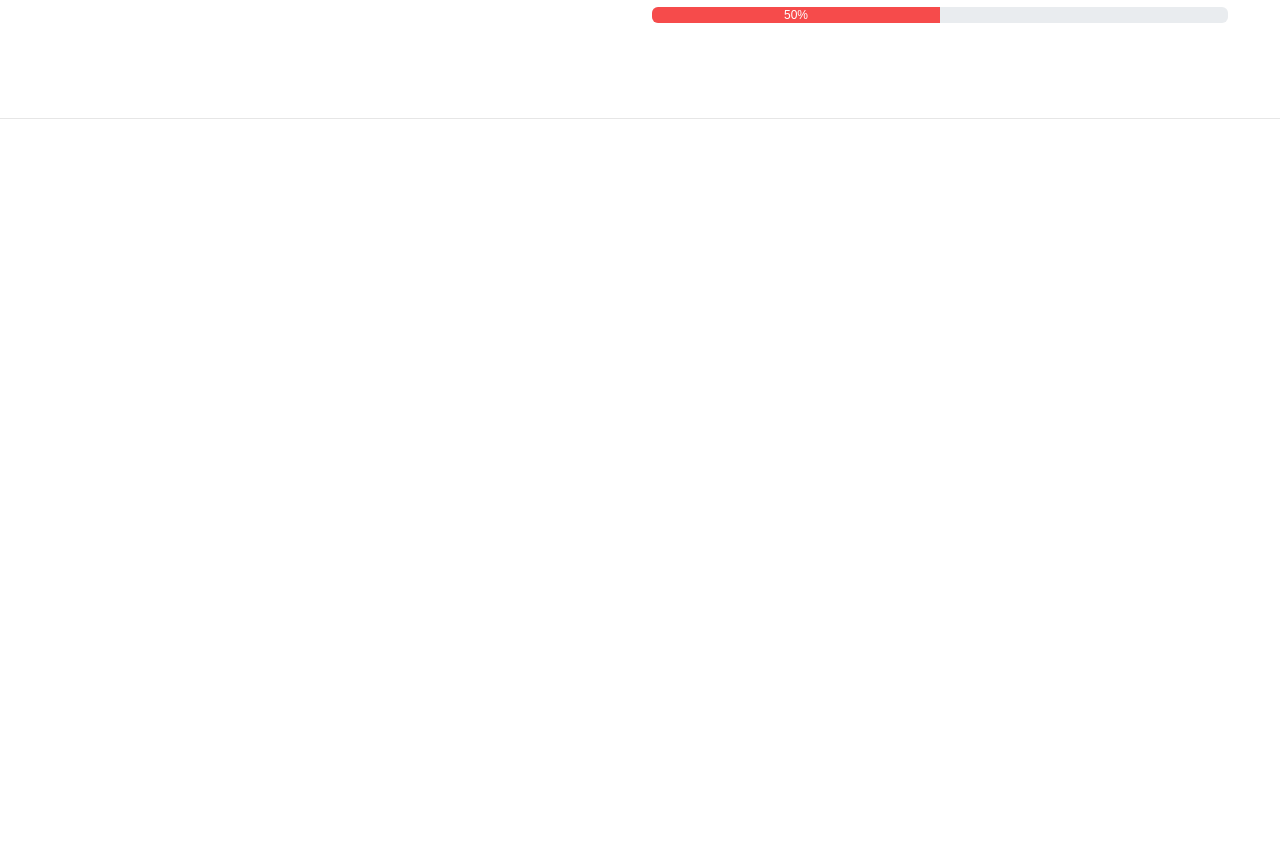
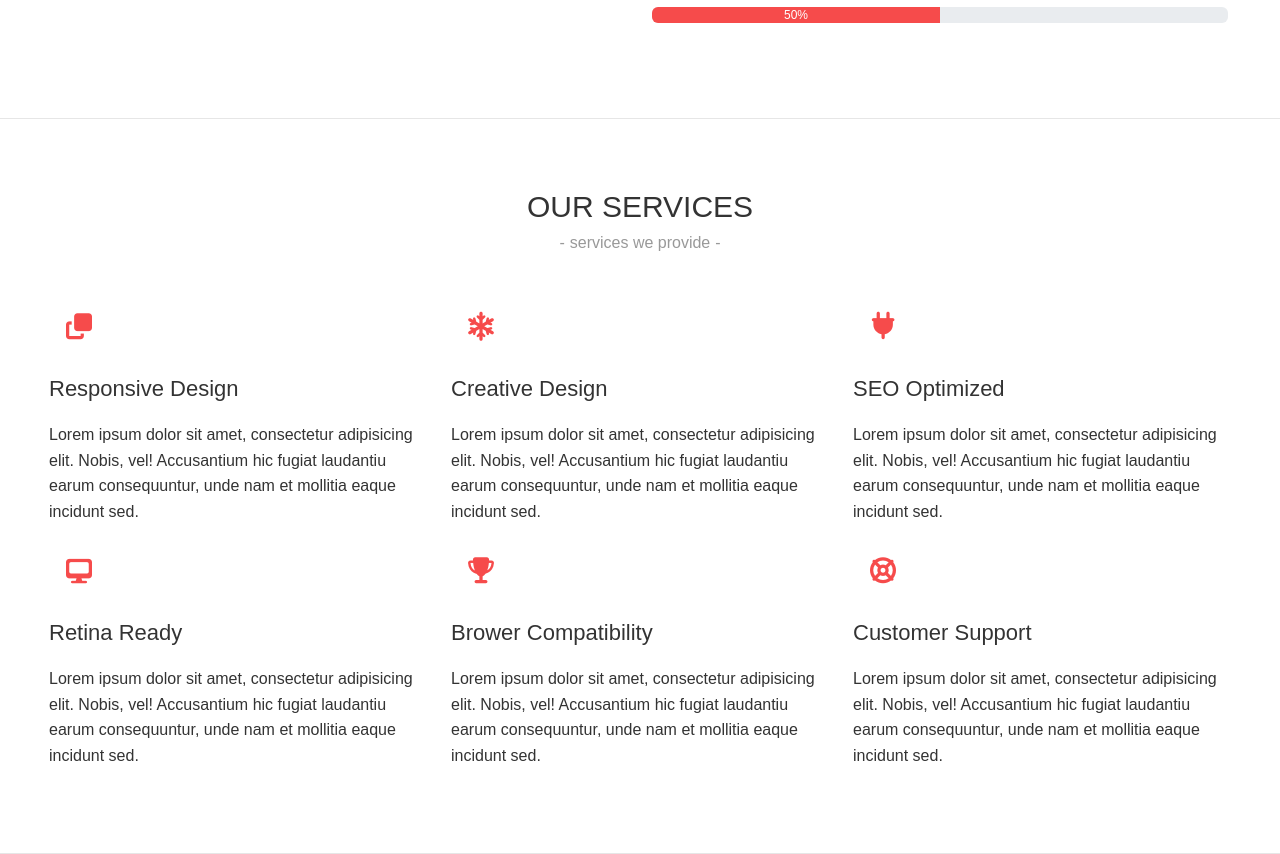
Before and after one commit to N-O-1-R/react-bootstrap-project-corporate-wdws1, a React (Create React App) app in the folder Minggu 1/corporate/: page / in a window 1280 px wide. Shown: the part 1101-1955 px from the top of the page. Before the commit the page ends 1220 px from the top, so only its background shows below. Built offline with nearby package versions, Linux system fonts and the light colour scheme; a small style sheet from the web is missing.

Commit message:
services done, fix bug font not installed as local dopendency

```diff
--- a/Minggu 1/corporate/src/App.js
+++ b/Minggu 1/corporate/src/App.js
@@ -4,6 +4,7 @@
 import AppHeader from './components/Header';
 import AppHero from './components/Hero';
 import AppAbout from './components/about';
+import AppServices from './components/services';
 
 function App() {
   return (
@@ -14,6 +15,7 @@
       <main>
         <AppHero />
         <AppAbout />
+        <AppServices />
       </main>
     </div>
   );
--- a/Minggu 1/corporate/src/components/services.js
+++ b/Minggu 1/corporate/src/components/services.js
@@ -0,0 +1,70 @@
+import Container from 'react-bootstrap/Container';
+import Row from 'react-bootstrap/Row';
+import Col from 'react-bootstrap/Col';
+
+const servicesData = [
+  {
+    id: 1,
+    icon: 'fas fa-clone',
+    title: 'Responsive Design',
+    description: 'Lorem ipsum dolor sit amet, consectetur adipisicing elit. Nobis, vel! Accusantium hic fugiat laudantiu earum consequuntur, unde nam et mollitia eaque incidunt sed.'
+  },
+  {
+    id: 2,
+    icon: 'fas fa-snowflake',
+    title: 'Creative Design',
+    description: 'Lorem ipsum dolor sit amet, consectetur adipisicing elit. Nobis, vel! Accusantium hic fugiat laudantiu earum consequuntur, unde nam et mollitia eaque incidunt sed.'
+  },
+  {
+    id: 3,
+    icon: 'fas fa-plug',
+    title: 'SEO Optimized',
+    description: 'Lorem ipsum dolor sit amet, consectetur adipisicing elit. Nobis, vel! Accusantium hic fugiat laudantiu earum consequuntur, unde nam et mollitia eaque incidunt sed.'
+  },
+  {
+    id: 4,
+    icon: 'fas fa-desktop',
+    title: 'Retina Ready',
+    description: 'Lorem ipsum dolor sit amet, consectetur adipisicing elit. Nobis, vel! Accusantium hic fugiat laudantiu earum consequuntur, unde nam et mollitia eaque incidunt sed.'
+  },
+  {
+    id: 5,
+    icon: 'fas fa-trophy',
+    title: 'Brower Compatibility',
+    description: 'Lorem ipsum dolor sit amet, consectetur adipisicing elit. Nobis, vel! Accusantium hic fugiat laudantiu earum consequuntur, unde nam et mollitia eaque incidunt sed.'
+  },
+  {
+    id: 6,
+    icon: 'fas fa-life-ring',
+    title: 'Customer Support',
+    description: 'Lorem ipsum dolor sit amet, consectetur adipisicing elit. Nobis, vel! Accusantium hic fugiat laudantiu earum consequuntur, unde nam et mollitia eaque incidunt sed.'
+  }
+]
+
+export default function AppServices() {
+    return(
+        <section id="services" className="block services-block">
+            <Container fluid>
+            <div className="title-holder">
+                <h2>Our Services</h2>
+                <div className="subtitle">services we provide</div>
+            </div>
+            <Row>
+                {
+                    servicesData.map(service => {
+                        return (
+                            <Col sm={4} className="holder" key={service.id}>
+                                <div className="icon">
+                                    <i className={service.icon}></i>
+                                </div>
+                                <h3>{service.title}</h3>
+                                <p>{service.description}</p>
+                            </Col>
+                       )
+                    })
+                }
+            </Row>
+            </Container>
+        </section>
+    )
+}
--- a/Minggu 1/corporate/src/index.js
+++ b/Minggu 1/corporate/src/index.js
@@ -1,6 +1,7 @@
 import React from 'react';
 import ReactDOM from 'react-dom/client';
 import './index.css';
+import '@fortawesome/fontawesome-free/css/all.min.css';
 import App from './App';
 import reportWebVitals from './reportWebVitals';
 
```
